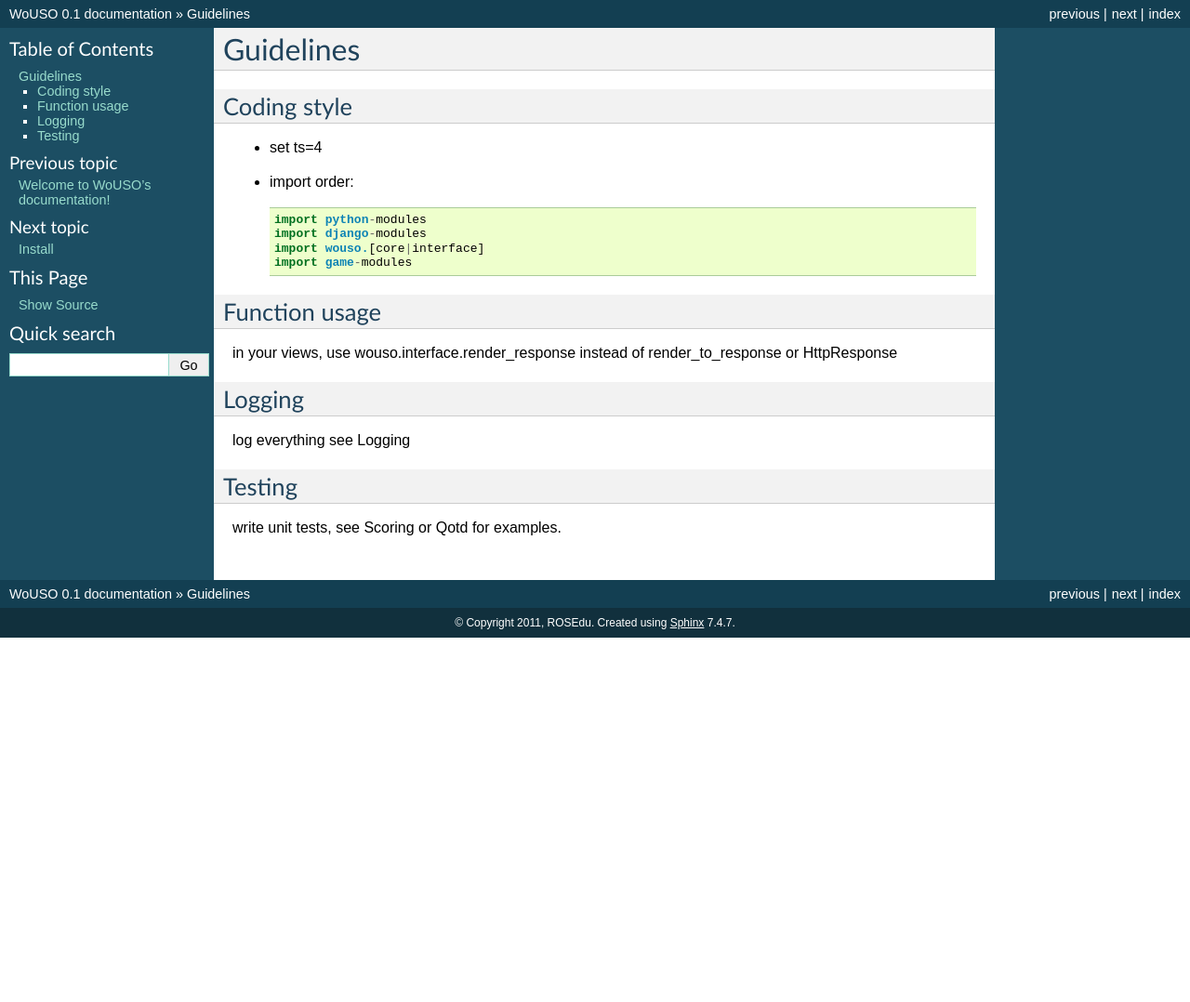
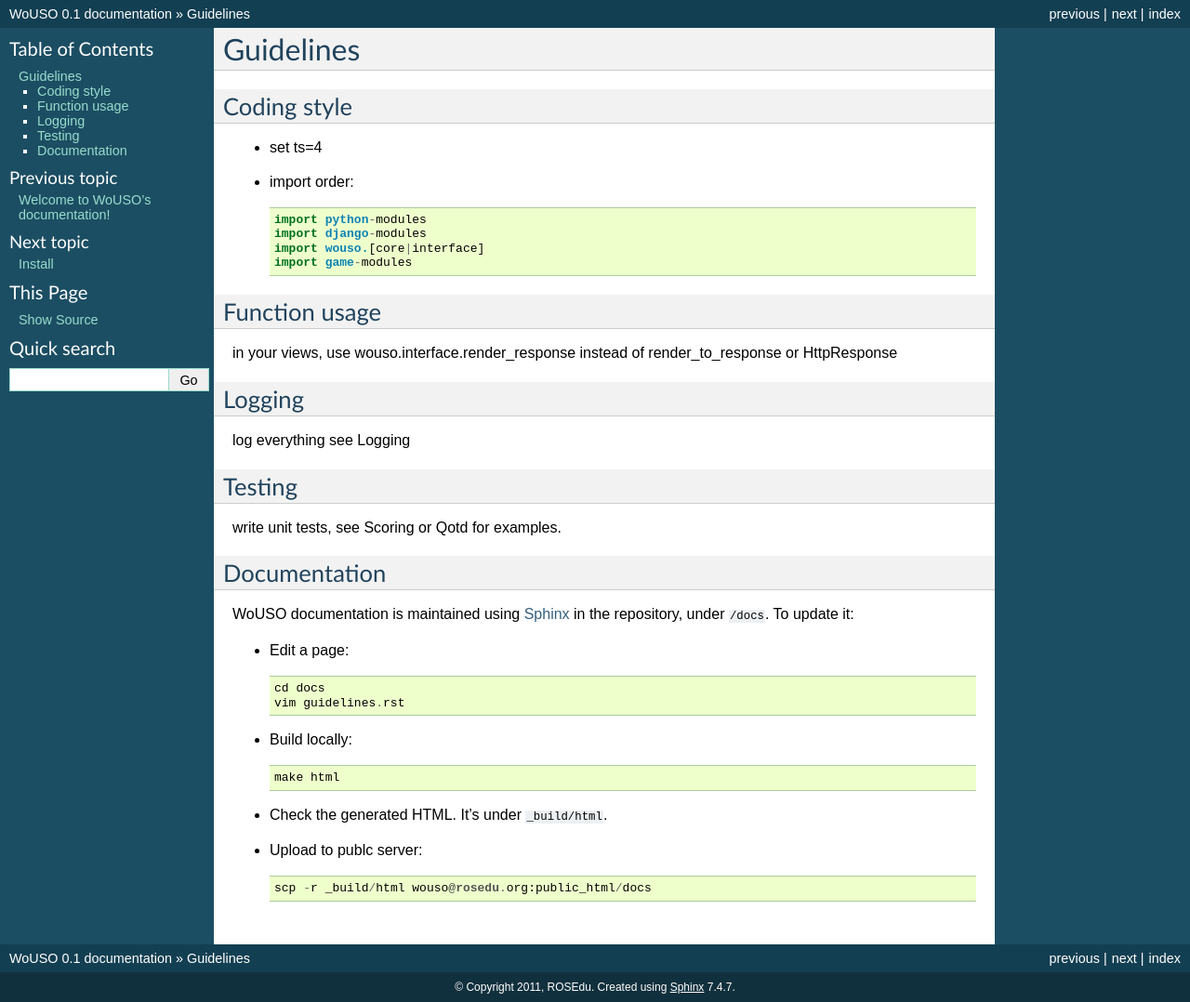
Before and after one commit to rosedu/wouso, a Sphinx documentation site: the page built from docs/guidelines.rst, in a window 1280 px wide. Shown: the whole page at 93% size. Built offline with Sphinx 7.4.7, drawn with Linux system fonts in a browser that asks for light colours; before the commit the page ends 900 px from its top, so only the background shows below that.

Commit message:
documentation on building the documentation

```diff
--- a/docs/guidelines.rst
+++ b/docs/guidelines.rst
@@ -27,3 +27,26 @@
 -------
 
 write unit tests, see Scoring or Qotd for examples.
+
+Documentation
+-------------
+
+WoUSO documentation is maintained using Sphinx_ in the repository, under
+``/docs``. To update it:
+
+* Edit a page::
+
+    cd docs
+    vim guidelines.rst
+
+* Build locally::
+
+    make html
+
+* Check the generated HTML. It's under ``_build/html``.
+
+* Upload to publc server::
+
+    scp -r _build/html wouso@rosedu.org:public_html/docs
+
+.. _Sphinx: http://sphinx.pocoo.org/
```
